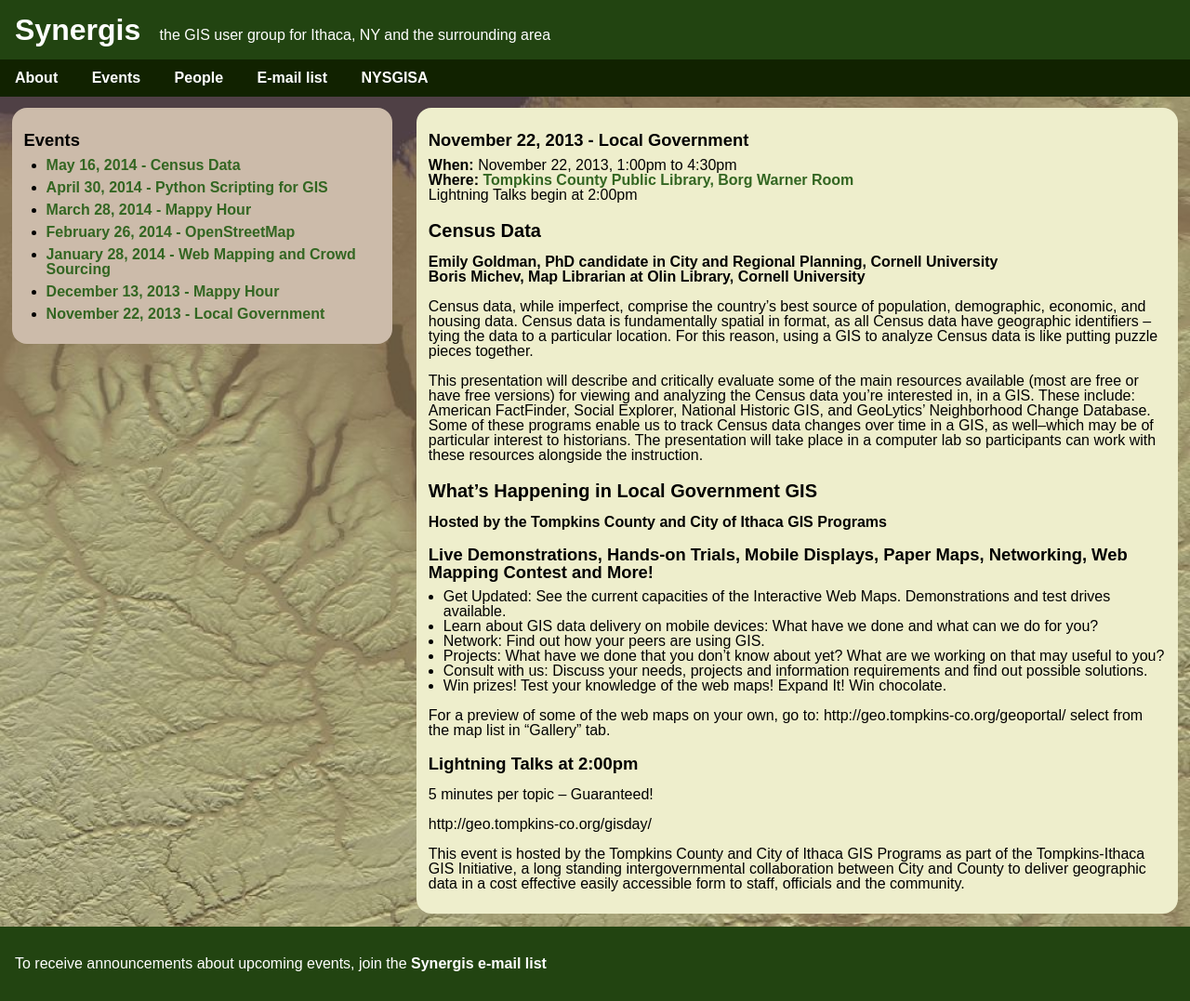
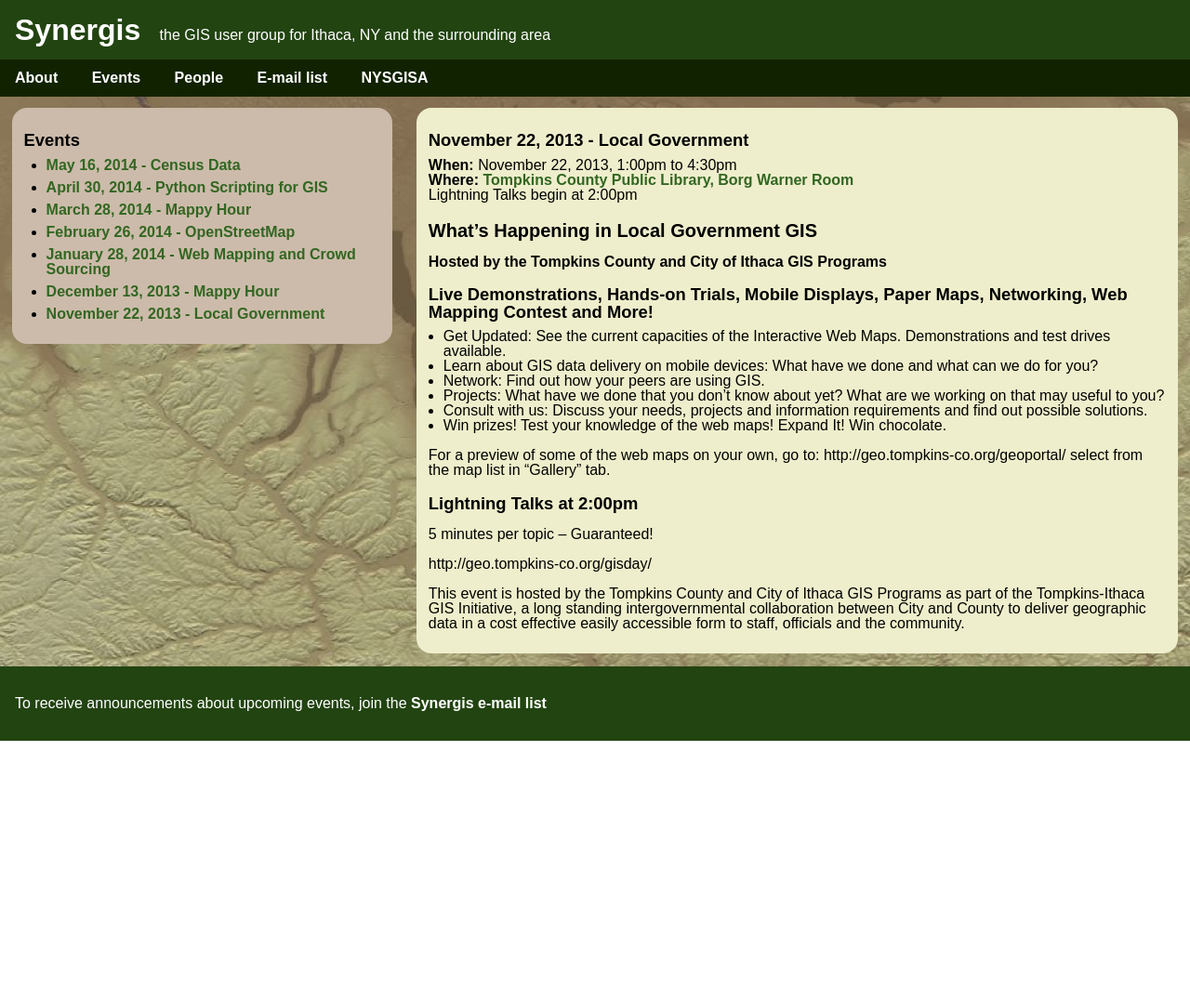
Before and after one commit to synergis-ny/synergis-ny.github.io, a Jekyll site: the page built from _posts/events/2013-11-22-local-government.md, in a window 1280 px wide. Shown: the whole page at 93% size. Built offline with Jekyll 4.4.1, drawn with Linux system fonts in a browser that asks for light colours; after the commit the page ends 900 px from its top, so only the background shows below that.

Commit message:
Update 2013-11-22-local-government.md

```diff
--- a/_posts/events/2013-11-22-local-government.md
+++ b/_posts/events/2013-11-22-local-government.md
@@ -7,18 +7,6 @@ time: 1:00pm to 4:30pm
 notes: Lightning Talks begin at 2:00pm
 category: events
 ---
-
-# Census Data
-
-**Emily Goldman, PhD candidate in City and Regional Planning, Cornell University**
-**Boris Michev, Map Librarian at Olin Library, Cornell University**
-
-Census data, while imperfect, comprise the country's best source of population, demographic, economic, and housing data. Census data is fundamentally spatial in format, as all Census data have geographic identifiers -- tying the data to a particular location. For this reason, using a GIS to analyze Census data is like putting puzzle pieces together.
-
-This presentation will describe and critically evaluate some of the main resources available (most are free or have free versions) for viewing and analyzing the Census data you're interested in, in a GIS. These include: American FactFinder, Social Explorer, National Historic GIS, and GeoLytics' Neighborhood Change Database. Some of these programs enable us to track Census data changes over time in a GIS, as well--which may be of particular interest to historians. The presentation will take place in a computer lab so participants can work with these resources alongside the instruction.
-
-
-
 
 # What's Happening in Local Government GIS
 
```
